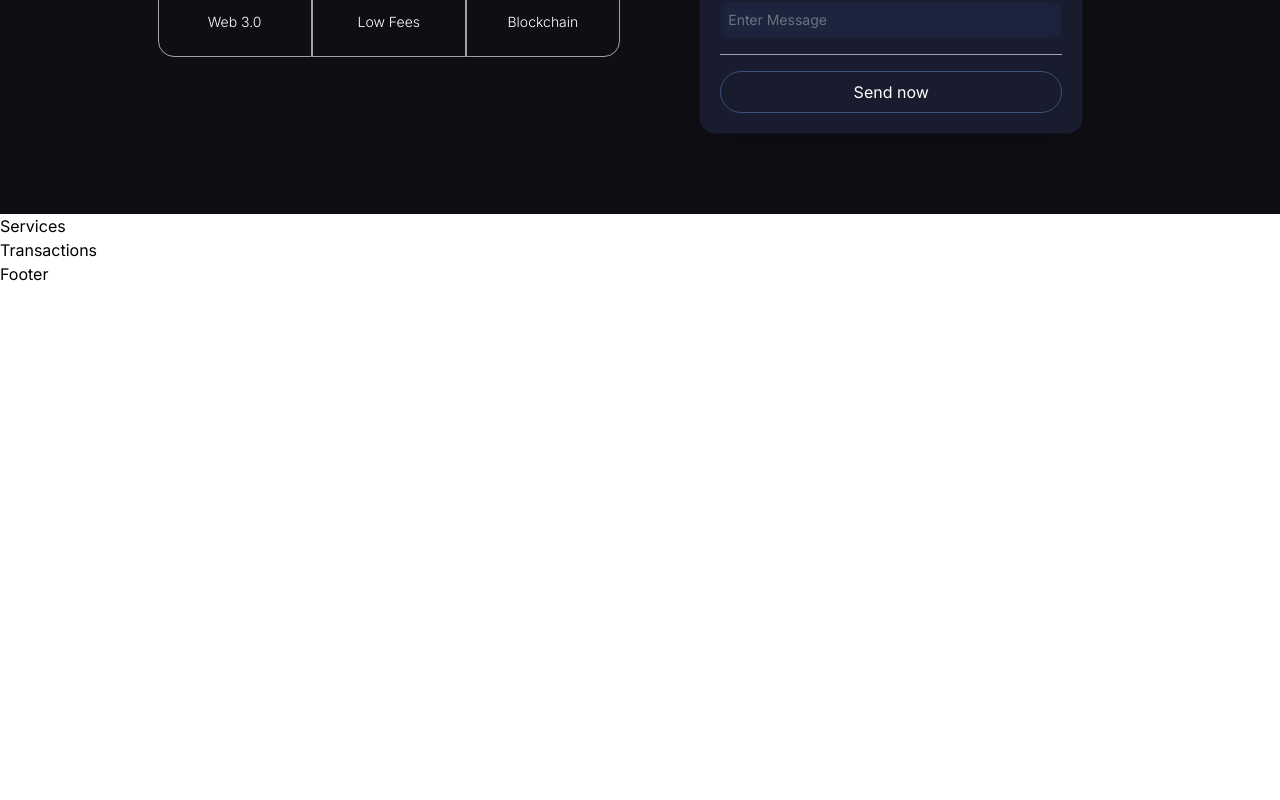
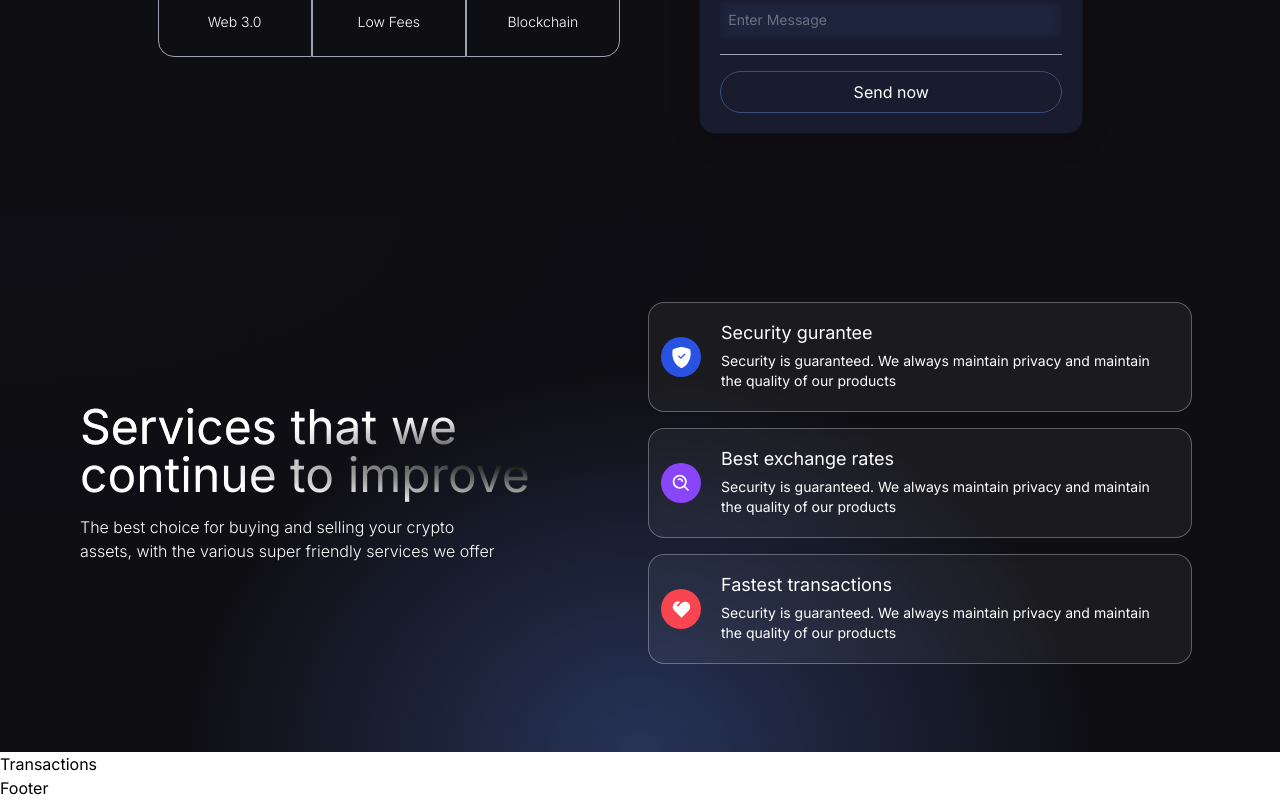
Before and after one commit to katsuragawaa/krypt-web3.0, a React (Vite) app in the folder client/: page / in a window 1280 px wide. Shown: the part 535-1335 px from the top of the page. Before the commit the page ends 821 px from the top, so only its background shows below. Built offline with nearby package versions, Linux system fonts and the light colour scheme.

Commit message:
Finish services component

```diff
--- a/client/src/components/Services.jsx
+++ b/client/src/components/Services.jsx
@@ -1,5 +1,59 @@
-const Services = () => {
-  return <h1>Services</h1>;
-};
+import React from 'react';
+import { BsShieldFillCheck } from 'react-icons/bs';
+import { BiSearchAlt } from 'react-icons/bi';
+import { RiHeart2Fill } from 'react-icons/ri';
+
+const ServiceCard = ({ color, title, icon, subtitle }) => (
+  <div className="flex flex-row justify-start items-center white-glassmorphism p-3 m-2 hover:shadow-xl">
+    <div
+      className={`w-10 h-10 rounded-full flex justify-center items-center ${color}`}
+    >
+      {icon}
+    </div>
+    <div className="ml-5 flex flex-col flex-1">
+      <h3 className="mt-1 text-white text-lg">{title}</h3>
+      <p className="mt-1 mb-2 text-white text-sm md:pr-5">{subtitle}</p>
+    </div>
+  </div>
+);
+
+const Services = () => (
+  <div className="flex w-full justify-center items-center gradient-bg-services">
+    <div className="flex mf:flex-row flex-col items-center justify-between md:p-20 py-12 px-4">
+      <div className="flex-1 flex flex-col justify-start items-start">
+        <h1 className="text-white text-3xl sm:text-5xl py-2 text-gradient ">
+          Services that we
+          <br />
+          continue to improve
+        </h1>
+        <p className="text-left my-2 text-white font-light md:w-9/12 w-11/12 text-base">
+          The best choice for buying and selling your crypto assets, with the
+          various super friendly services we offer
+        </p>
+      </div>
+
+      <div className="flex-1 flex flex-col justify-start items-center">
+        <ServiceCard
+          color="bg-[#2952E3]"
+          title="Security gurantee"
+          icon={<BsShieldFillCheck fontSize={21} className="text-white" />}
+          subtitle="Security is guaranteed. We always maintain privacy and maintain the quality of our products"
+        />
+        <ServiceCard
+          color="bg-[#8945F8]"
+          title="Best exchange rates"
+          icon={<BiSearchAlt fontSize={21} className="text-white" />}
+          subtitle="Security is guaranteed. We always maintain privacy and maintain the quality of our products"
+        />
+        <ServiceCard
+          color="bg-[#F84550]"
+          title="Fastest transactions"
+          icon={<RiHeart2Fill fontSize={21} className="text-white" />}
+          subtitle="Security is guaranteed. We always maintain privacy and maintain the quality of our products"
+        />
+      </div>
+    </div>
+  </div>
+);
 
 export default Services;
```
